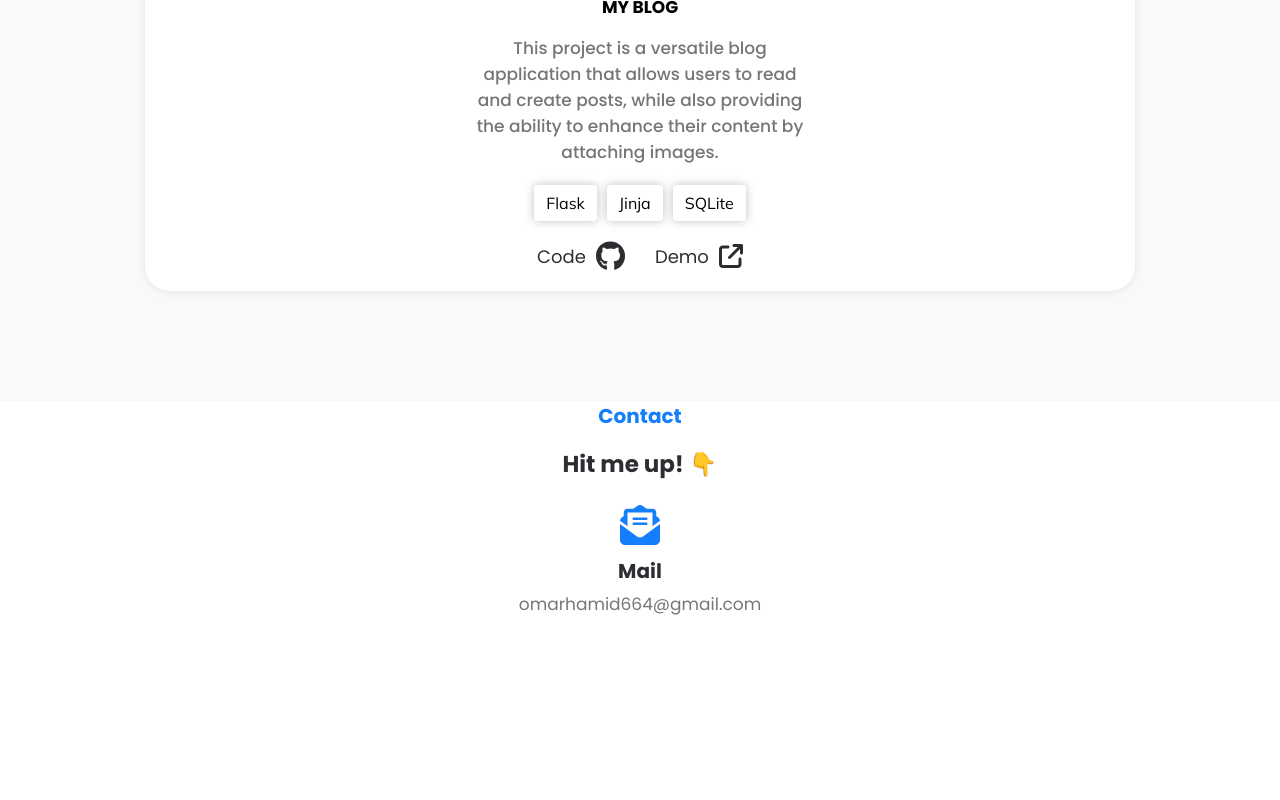
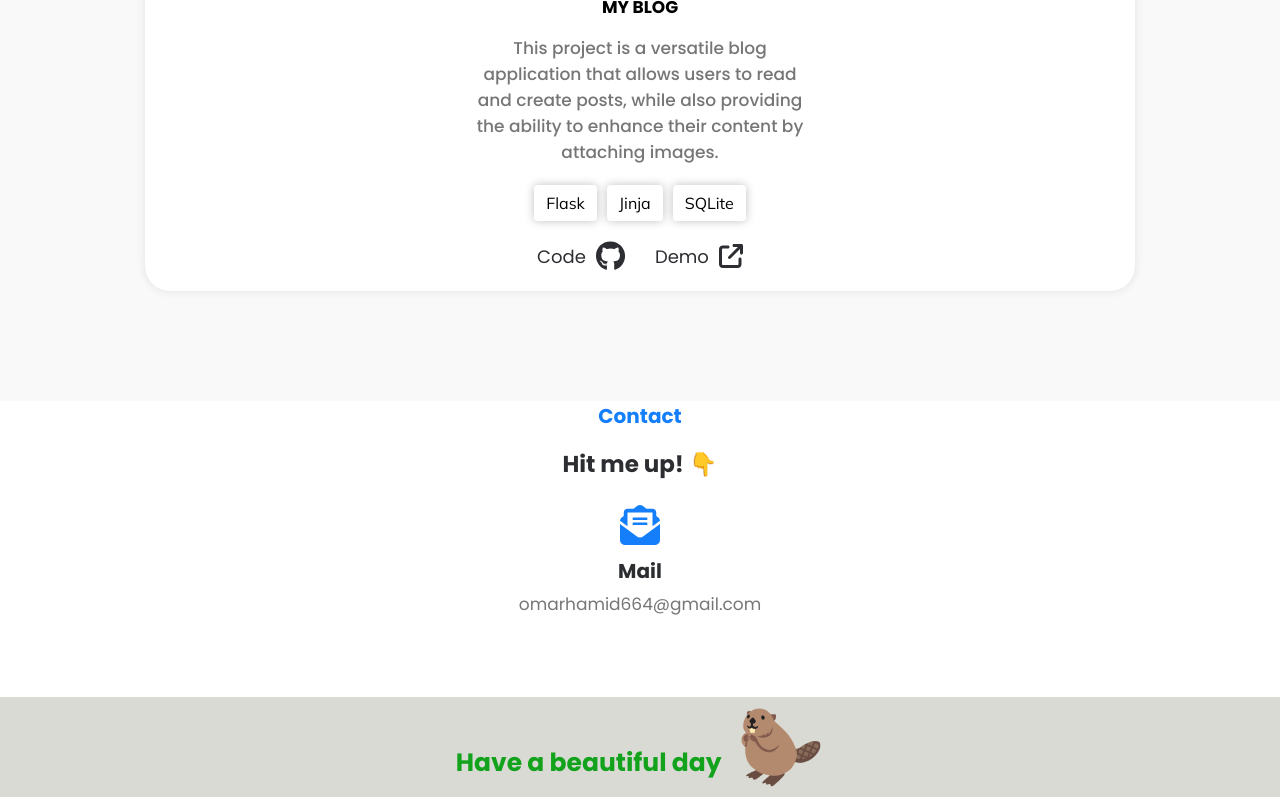
Before and after one commit to Heaven664/portfolio, a React (Create React App) app: page / in a window 1280 px wide. Shown: the part 4106-4906 px from the top of the page. Before the commit the page ends 4803 px from the top, so only its background shows below. Built offline with nearby package versions, Linux system fonts and the light colour scheme.

Commit message:
Add footer

```diff
--- a/src/App.js
+++ b/src/App.js
@@ -3,6 +3,7 @@ import Intro from 'components/Intro';
 import About from 'components/About';
 import Projects from 'components/Projects';
 import Contact from 'components/Contact';
+import Footer from 'components/Footer';
 
 import 'styles/App.scss';
 
@@ -15,6 +16,7 @@ function App() {
       <About />
       <Projects />
       <Contact />
+      <Footer />
     </div>
   );
 }
--- a/src/components/Footer.jsx
+++ b/src/components/Footer.jsx
@@ -0,0 +1,9 @@
+import 'styles/Footer.scss'
+
+function Footer() {
+  return <div className='footer-container'>
+    <h3>Have a beautiful day <span className='footer-emoji'>🦫</span></h3>
+  </div>
+}
+
+export default Footer;
--- /dev/null
+++ b/src/styles/Footer.scss
@@ -0,0 +1,18 @@
+.footer-container {
+  display: flex;
+  justify-content: center;
+  align-items: center;
+  background-color: rgb(218, 218, 213);
+  height: 100px;
+
+  h3 {
+    font-size: 25px;
+    color: rgb(18, 162, 27);
+
+    .footer-emoji {
+      margin-left: 10px;
+      font-size: 70px;
+      cursor: pointer;
+    }
+  }
+}
```
